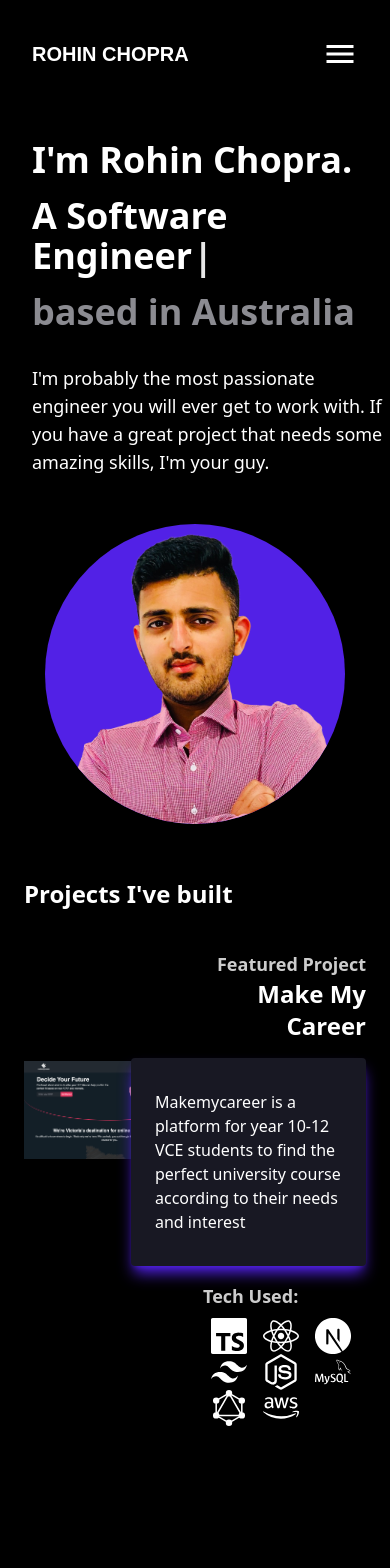
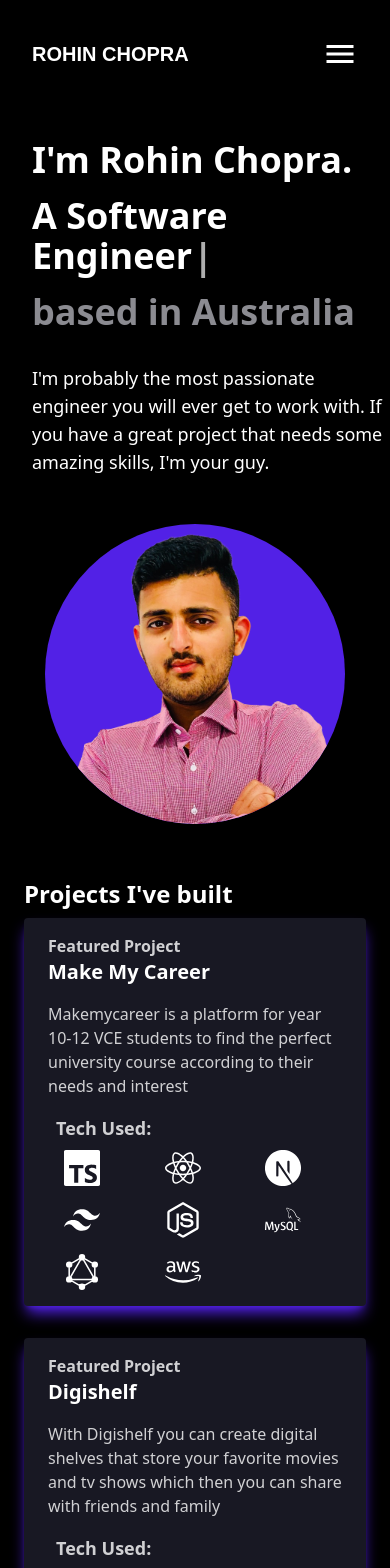
Before and after one commit to Rohin-Chopra/rohin-portfolio, a Next.js app: page / in a window 390 px wide. Shown: the top 1568 px of the page. Built offline with nearby package versions, Linux system fonts and the light colour scheme.

Commit message:
made project card responsive

```diff
--- a/components/ProjectCard/index.tsx
+++ b/components/ProjectCard/index.tsx
@@ -20,35 +20,39 @@ const FeaturedProjectCard = ({
   className = "",
 }: Props) => {
   return (
-    <div className={`grid grid-cols-2 relative text-white ${className}`}>
+    <div className={`md:grid grid-cols-2 relative text-white ${className}`}>
       <div
         className={classNames({
-          "h-96 w-full relative": true,
+          "hidden md:block h-96 w-full relative": true,
           "order-2": isReverse,
         })}
       >
         <Image src={imgUrl} alt={name} layout="fill" objectFit="contain" />
       </div>
-      <div className="relative">
-        <div className={classNames({ "text-right": !isReverse })}>
-          <p className="font-semibold opacity-80 mt-8 text-lg">
+      <div className="shadow-lg md:shadow-none shadow-primary bg-darkGray md:bg-transparent rounded md:rounded-none py-4 md:py-8 px-6 md:p-0 hover:opacity-80 md:hover:opacity-100 transition-opacity">
+        <div
+          className={classNames({
+            "md:text-right": !isReverse,
+          })}
+        >
+          <p className="font-semibold opacity-80 md:mt-8  md:text-lg">
             Featured Project
           </p>
-          <h3 className="font-bold text-2xl mb-4">{name}</h3>
+          <h3 className="font-bold text-xl md:text-2xl mb-4">{name}</h3>
         </div>
         <div
           className={classNames({
-            "shadow-lg shadow-primary bg-darkGray rounded py-8 px-6 hover:opacity-80 transition-opacity":
+            "md:relative md:shadow-lg md:shadow-primary md:bg-darkGray md:rounded md:py-8 md:px-6 md:hover:opacity-80 md:transition-opacity":
               true,
-            "-ml-16": !isReverse,
-            "-mr-16": isReverse,
+            "md:-ml-16": !isReverse,
+            "md:-mr-16": isReverse,
           })}
         >
-          <p className="text-base">{description}</p>
+          <p className="text-base opacity-80">{description}</p>
         </div>
         <div className="mt-4 ml-2">
           <h5 className="opacity-80 font-semibold mb-2 text-lg">Tech Used:</h5>
-          <div className="flex flex-wrap">
+          <div className="grid grid-cols-3 gap-4 md:flex">
             {tech.map((t, i) => (
               <div className="mx-2" key={i}>
                 {t}
--- a/lib/home/index.tsx
+++ b/lib/home/index.tsx
@@ -139,7 +139,7 @@ const Home: MyNextPage = () => {
             />
             <FeaturedProjectCard
               isReverse
-              className="mt-28"
+              className="mt-8 md:mt-28"
               name="Digishelf"
               description="With Digishelf you can create digital shelves that store your favorite movies and tv shows which then you can share with friends and family"
               imgUrl="/digishelf.png"
@@ -165,7 +165,7 @@ const Home: MyNextPage = () => {
               ]}
             />
             <FeaturedProjectCard
-              className="mt-28"
+              className="mt-8 md:mt-28"
               name="Margembie Labradors"
               description="A MERN full stack website for a client who is a dog breeder. This website involved CRUD operations in the admin panel and also displaying those resources in the frontend."
               imgUrl="/margembie-labradors.png"
--- a/tailwind.config.js
+++ b/tailwind.config.js
@@ -16,6 +16,7 @@ module.exports = {
       gray: "#8B8B91",
       primary: "#5221E6",
       danger: "#dc3545",
+      transparent: "transparent",
     },
     fontFamily: {
       display: ["Josefin Sans", "sans-serif"],
```
